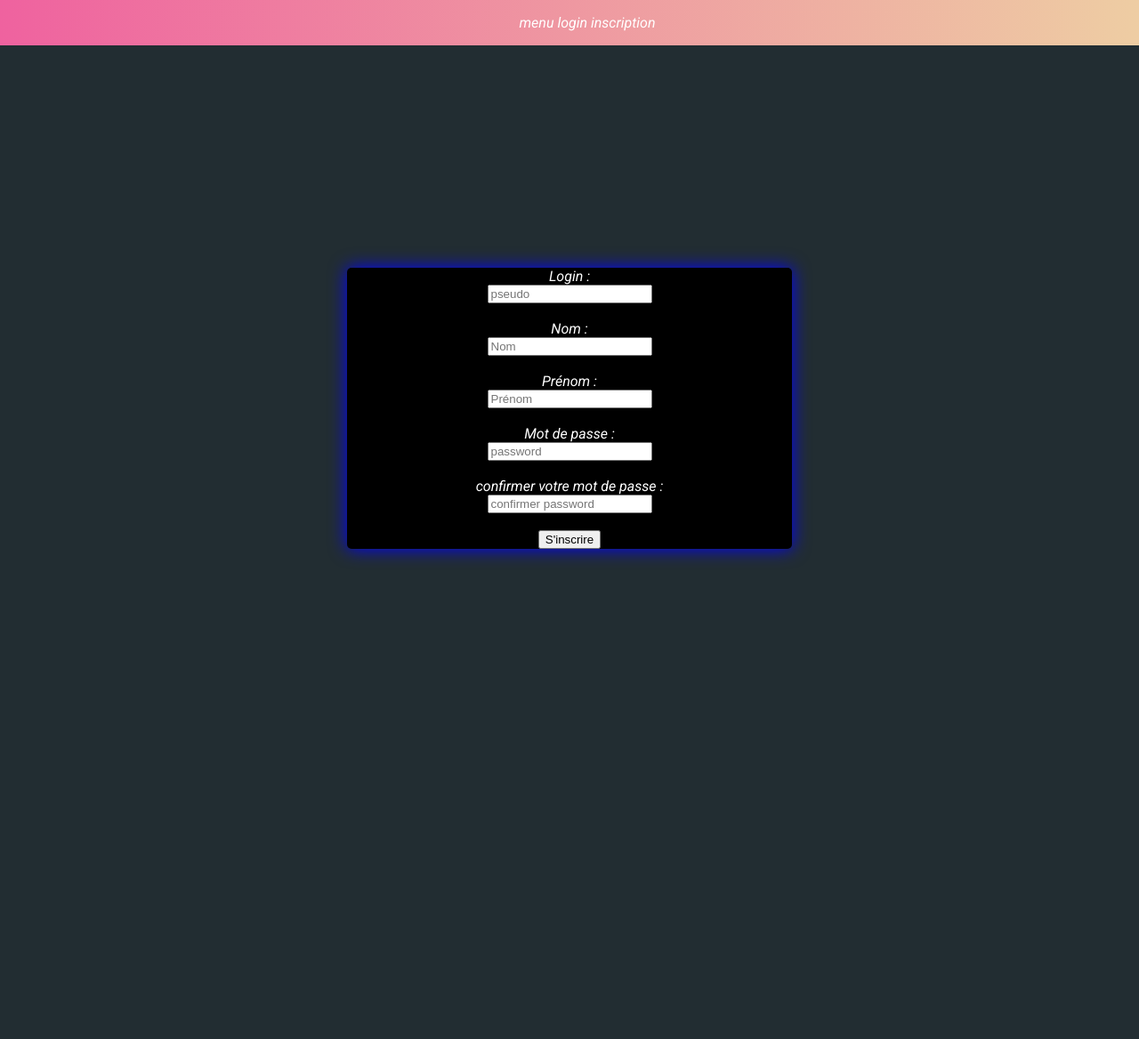
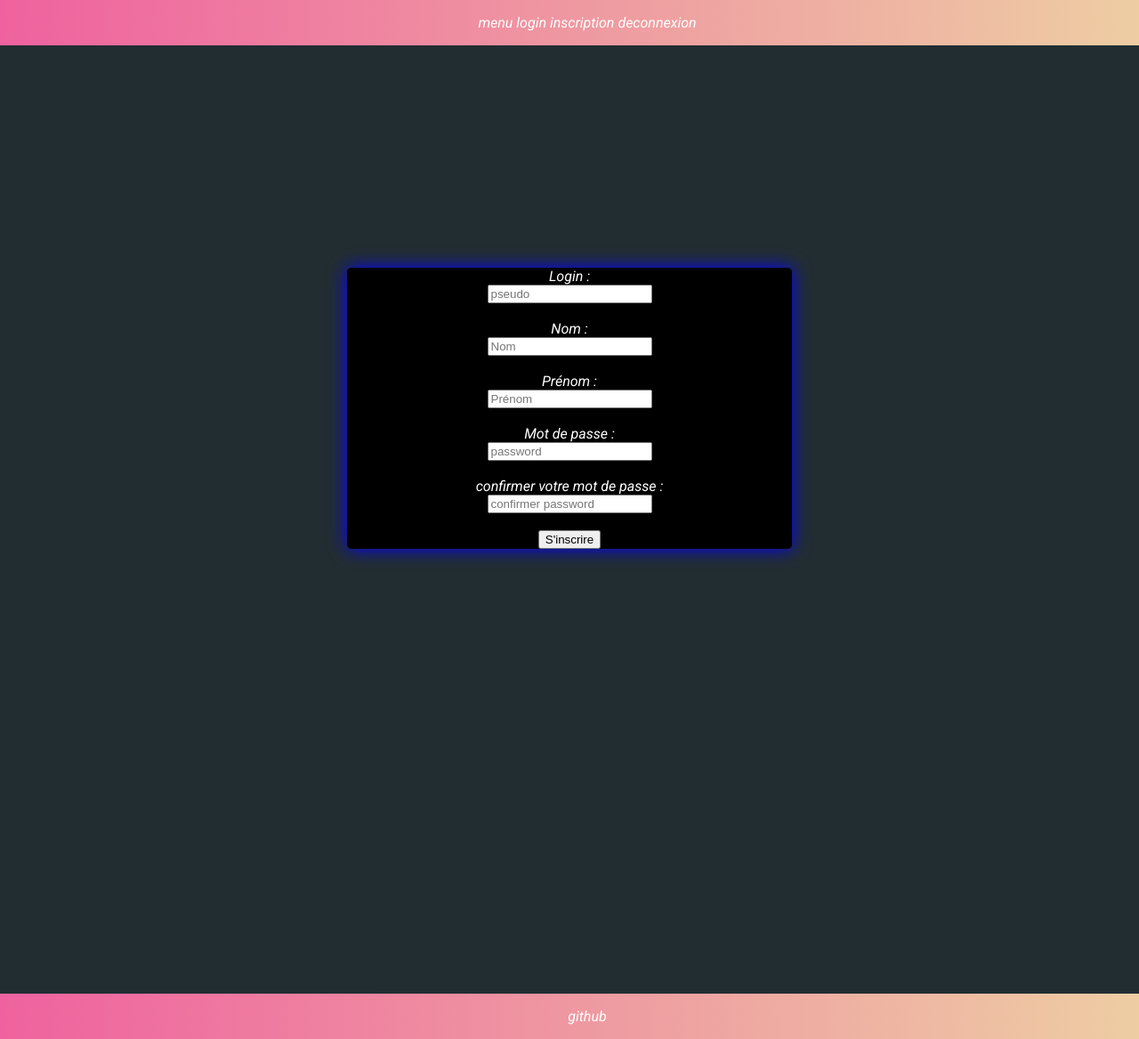
Before and after one commit to samuel-durand/module-connexion, a PHP site: page /inscription.php in a window 1280 px wide. Shown: the whole page at 89% size. Before the commit the page ends 632 px from the top, so only its background shows below. Run offline with PHP 8.4, Linux system fonts and the light colour scheme.

Commit message:
deconnion bug fix

```diff
--- a/admin.php
+++ b/admin.php
@@ -17,7 +17,7 @@
         <title>admin</title>
         <meta name="description" content="">
         <meta name="viewport" content="width=device-width, initial-scale=1">
-        <link rel="stylesheet" href="">
+        <link rel="stylesheet" type="text/css" href="./css/styles.css" />
     </head>
     <body>
         <form method="POST" action="" align="center">
--- a/connexion.php
+++ b/connexion.php
@@ -2,8 +2,8 @@
 
 
 
-$mysqli =mysqli_connect("localhost:3306","root","","moduleconnexion");
-//$mysqli = new mysqli("localhost:3306", "samuel1", "9U!ok81z4", "samuel-durand_moduleconnexion");
+//$mysqli =mysqli_connect("localhost:3306","root","","moduleconnexion");
+$mysqli = new mysqli("localhost:3306", "samuel1", "9U!ok81z4", "samuel-durand_moduleconnexion");
 
 
 
--- a/inscription.css
+++ b/css/styles.css
@@ -68,9 +68,9 @@ label {
 footer {
     display: flex;
     justify-content: center;
-    background: #c2e59c;  /* fallback for old browsers */
-    background: -webkit-linear-gradient(to right, #64b3f4, #c2e59c);  /* Chrome 10-25, Safari 5.1-6 */
-    background: linear-gradient(to right, #64b3f4, #c2e59c); /* W3C, IE 10+/ Edge, Firefox 16+, Chrome 26+, Opera 12+, Safari 7+ */
-        height: 220px;    height: 220px;
-    align-items: center;
+    position: relative;
+    top: 750px;
+    background: #EECDA3;  /* fallback for old browsers */
+    background: -webkit-linear-gradient(to right, #EF629F, #EECDA3);  /* Chrome 10-25, Safari 5.1-6 */
+    background: linear-gradient(to right, #EF629F, #EECDA3); /* W3C, IE 10+/ Edge, Firefox 16+, Chrome 26+, Opera 12+, Safari 7+ */
 }
--- a/inscription.php
+++ b/inscription.php
@@ -16,7 +16,7 @@ include 'connexion.php';
         <title>creation de compte</title>
         <meta name="description" content="">
         <meta name="viewport" content="width=device-width, initial-scale=1">
-        <link rel="stylesheet" href="inscription.css">
+        <link rel="stylesheet" type="text/css" href="./css/styles.css" />
     </head>
     <body>
 
@@ -28,6 +28,7 @@ include 'connexion.php';
                     <li><a href="menu.php">menu</a></li>
                     <li><a href="login.php">login</a></li>
                     <li><a href="inscription.php">inscription</a></li>
+                    <li><a href="deconnexion.php">deconnexion</a></li>
                 </ul>
             </div>
         </div>
@@ -60,6 +61,15 @@ include 'connexion.php';
         </main>
 
 
+        <footer>
+            <div>
+                <ul>
+                    <li><a href="https://github.com/samuel-durand/module-connexion" target="_blank">github</a></li>
+                </ul>
+            </div>
+        </footer>
+
+
 
     </body>
 </html>
```
Also changed, not shown: deconnexion.php (+4 -5 lines), login.php (+11 -1 lines), menu.php (+9 -1 lines).
